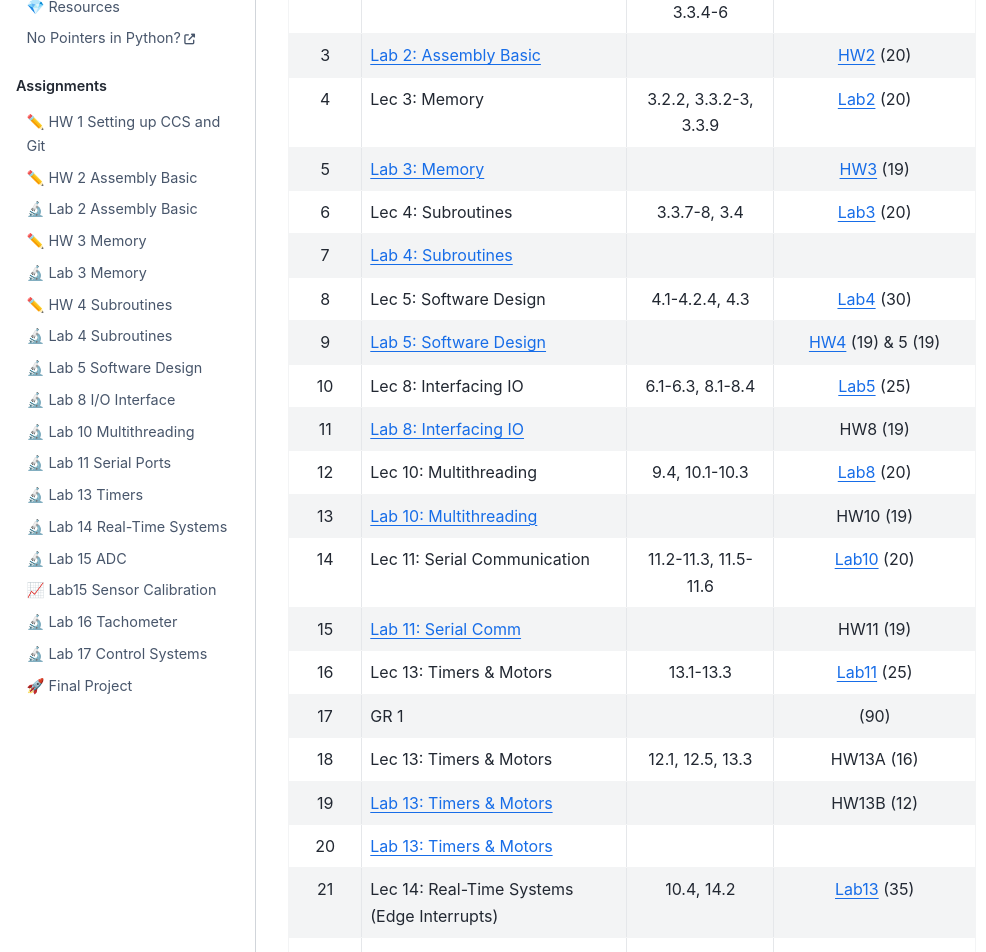
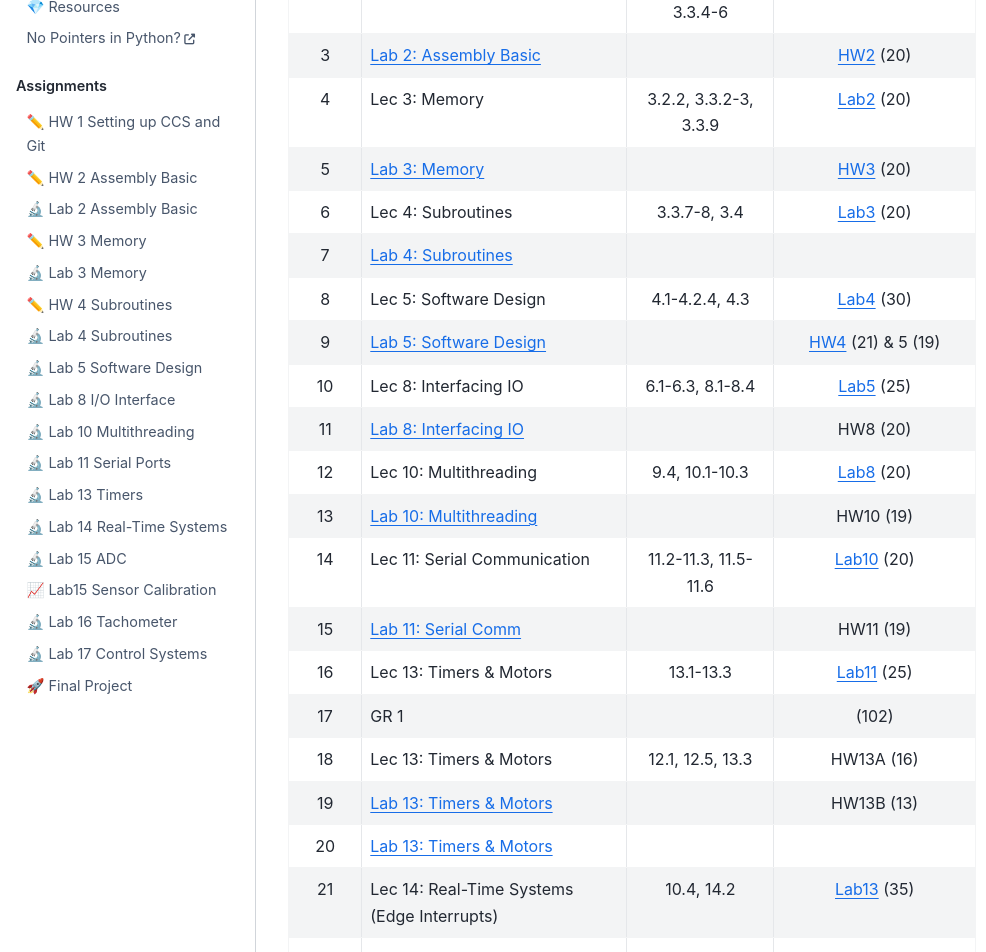
Before and after one commit to USAFA-ECE/ece382, a Jupyter Book: the page built from docs/schedule.md, in a window 1280 px wide and 1400 px high. Shown: the part 448-1400 px from the top of the window, without its empty margins (0-986 px from the left). Built offline with Jupyter Book 1.0.4 settings and Sphinx 7.4.7 and the Sphinx Book theme 1.1.4, drawn with Linux system fonts in a browser that asks for light colours.

Commit message:
Update schedule.md
Made schedule match gradescope points

```diff
--- a/docs/schedule.md
+++ b/docs/schedule.md
@@ -11,21 +11,21 @@ This schedule is subject to change as appropriate.
 | 2      | Lec 2: Assembly Basic                            | 3.1-3.2.1, 3.3.1, 3.3.4-6| [HW1](Assignments/homework1.md)   (17)|
 | 3      | [Lab 2: Assembly Basic](Assignments/lab2.md)     |                      | [HW2](Assignments/homework2.md)       (20)|
 | 4      | Lec 3: Memory                                    | 3.2.2, 3.3.2-3, 3.3.9| [Lab2](Assignments/lab2.md)           (20)|
-| 5      | [Lab 3: Memory](Assignments/lab3.md)             |                      | [HW3](Assignments/homework3.md)       (19)|
+| 5      | [Lab 3: Memory](Assignments/lab3.md)             |                      | [HW3](Assignments/homework3.md)       (20)|
 | 6      | Lec 4: Subroutines                               | 3.3.7-8, 3.4         | [Lab3](Assignments/lab3.md)           (20)|
 | 7      | [Lab 4: Subroutines](Assignments/lab4.md)        |                      |                                           |
 | 8      | Lec 5: Software Design                           | 4.1-4.2.4, 4.3       | [Lab4](Assignments/lab4.md)           (30)|
-| 9      | [Lab 5: Software Design](Assignments/lab5.md)    |                      | [HW4](Assignments/homework4.md)  (19) & 5 (19)|
+| 9      | [Lab 5: Software Design](Assignments/lab5.md)    |                      | [HW4](Assignments/homework4.md)  (21) & 5 (19)|
 | 10     | Lec 8: Interfacing IO                            | 6.1-6.3, 8.1-8.4     | [Lab5](Assignments/lab5.md)           (25)|
-| 11     | [Lab 8: Interfacing IO](Assignments/lab8.md)     |                      | HW8                                   (19)|
+| 11     | [Lab 8: Interfacing IO](Assignments/lab8.md)     |                      | HW8                                   (20)|
 | 12     | Lec 10: Multithreading                           | 9.4, 10.1-10.3       | [Lab8](Assignments/lab8.md)           (20)|
 | 13     | [Lab 10: Multithreading](Assignments/lab10.md)   |                      | HW10                                  (19)|
 | 14     | Lec 11: Serial Communication                     | 11.2-11.3, 11.5-11.6 | [Lab10](Assignments/lab10.md)         (20)|
 | 15     | [Lab 11: Serial Comm](Assignments/lab11.md)      |                      | HW11                                  (19)|
 | 16     | Lec 13: Timers & Motors                          | 13.1-13.3            | [Lab11](Assignments/lab11.md)         (25)|
-| 17     | GR 1                                             |                      |                                       (90)|
+| 17     | GR 1                                             |                      |                                       (102)|
 | 18     | Lec 13: Timers & Motors                          | 12.1, 12.5, 13.3     | HW13A                                 (16)|
-| 19     | [Lab 13: Timers & Motors](Assignments/lab13.md)  |                      | HW13B                                 (12)|
+| 19     | [Lab 13: Timers & Motors](Assignments/lab13.md)  |                      | HW13B                                 (13)|
 | 20     | [Lab 13: Timers & Motors](Assignments/lab13.md)  |                      |                                           |
 | 21     | Lec 14: Real-Time Systems (Edge Interrupts)      | 10.4, 14.2           | [Lab13](Assignments/lab13.md)         (35)|
 | 22     | [Lab 14: Real-Time Systems](Assignments/lab14.md)|                      | HW14                                  (18)|
```
